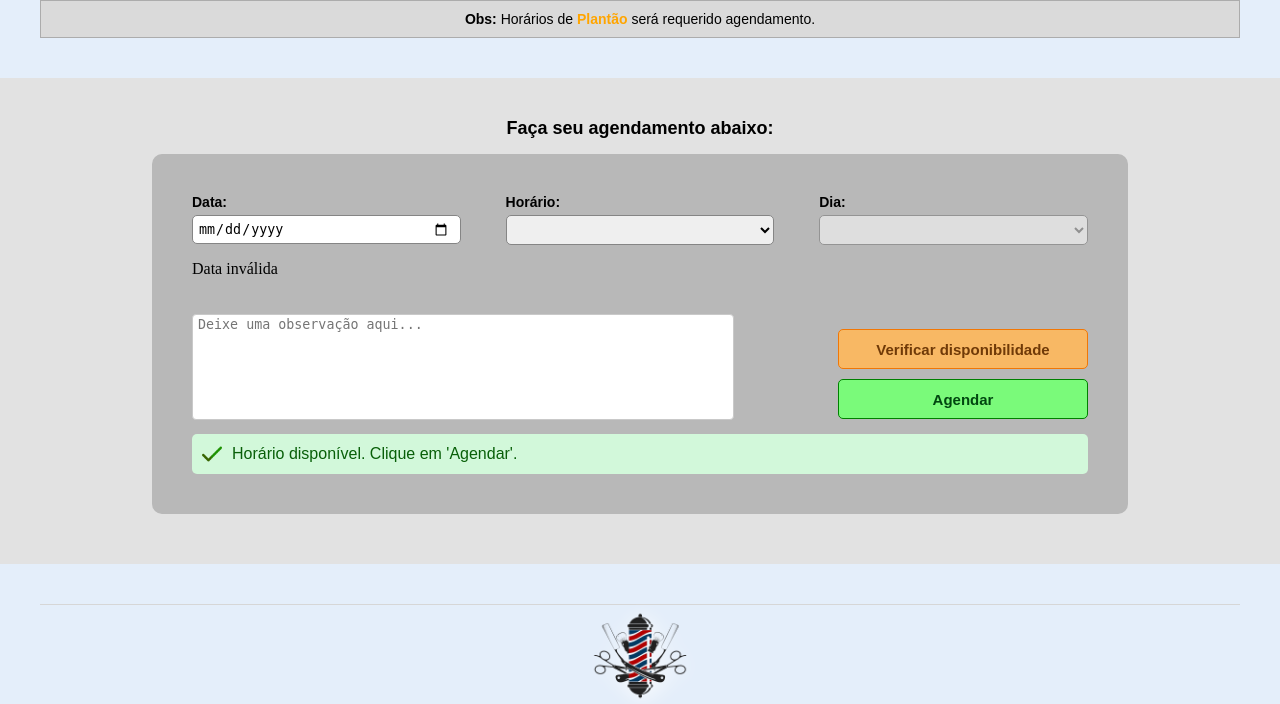
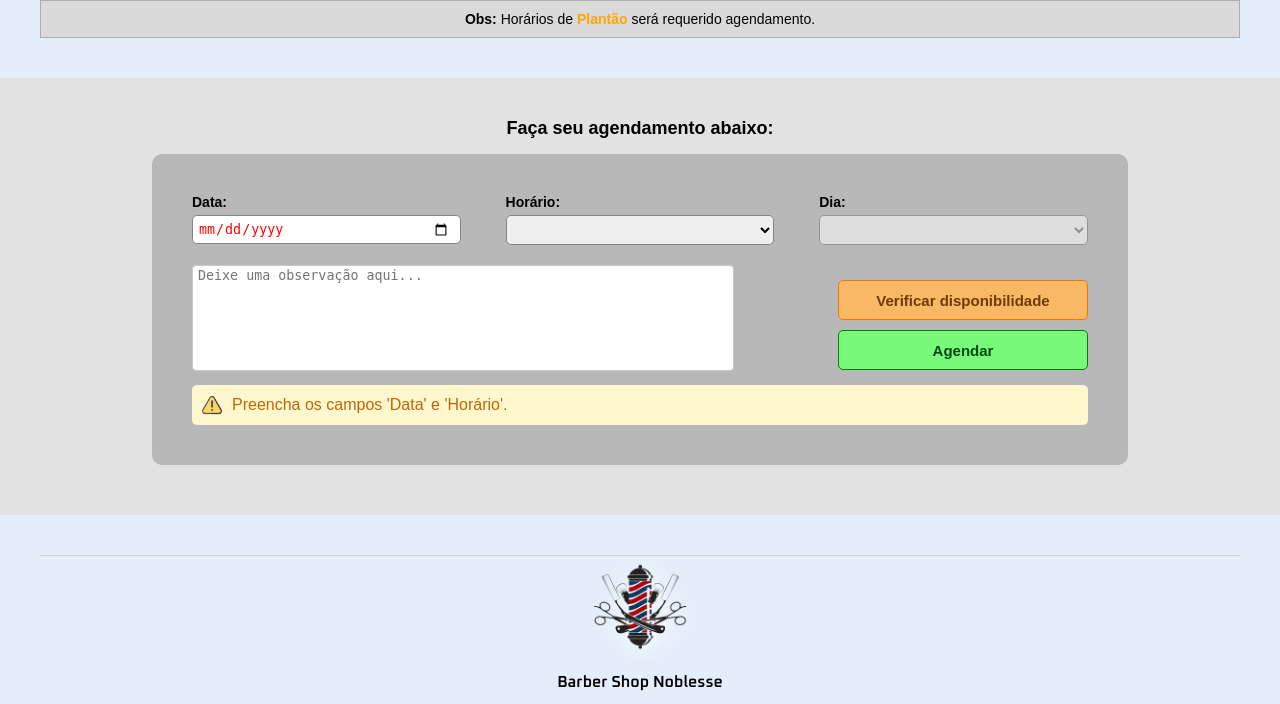
Before and after one commit to SmarcoS-ux/barbearia-noblesse, a PHP site: the page made by index.php in a window 1280 px wide. Shown: the part 1553-2257 px from the top of the page. Run offline with PHP 8.4, Linux system fonts and the light colour scheme; data that the repository does not hold is empty; some libraries are stand-ins or nearby versions.

Commit message:
update home

```diff
--- a/App/Controllers/HomeController/homeController.php
+++ b/App/Controllers/HomeController/homeController.php
@@ -20,36 +20,46 @@
 
             //print_r(self::$dadosDigitados);
 
-            if(self::$firstLoad){
+            if(self::$firstLoad === true){
+                echo $page;
+            }
+
+            if(self::$firstLoad === false){
                 echo $page;
 
-            } else {
-                echo $page;
                 echo "<script>
-                        document.addEventListener('DOMContentLoaded', () => {
-                            var section = 'reserva-horarios';
-                            if(section){
-                                document.getElementById(section).scrollIntoView();
-                            }
-                        })
+                        var element = document.getElementById('reserva-horarios');
+                        if(element){
+                            document.addEventListener('DOMContentLoaded', () => {
+                                element.scrollIntoView({ behavior: 'smooth' });
+                            });
+                        }
                       </script>";
             }
-
         }
 
         public function submitFormVerifyAg(){
+            self::$firstLoad = false;
+
             $dadosAgendamento = $_POST;
-
-            //print_r($dadosAgendamento);
 
             self::$dadosDigitados = $dadosAgendamento;
 
-            HomeModel::setData($dadosAgendamento['data']);
-            HomeModel::sethorario(substr($dadosAgendamento['select-horarios'], 0, 5));
+            $timestamp = strtotime($dadosAgendamento['data']);
+            $date = getDate($timestamp);
+            $dayWeek = $date['wday'];
+
+
+            if(!empty($dadosAgendamento['data']) && !empty($dadosAgendamento['select-horarios']) && $dayWeek != 0){
+                HomeModel::setData($dadosAgendamento['data']);
+                HomeModel::sethorario(substr($dadosAgendamento['select-horarios'], 0, 5));
+            }
 
             self::$isAvailableTime = HomeModel::verificarDisponibilidade();
+            if($dayWeek == 0){
+                self::$isAvailableTime = "";
+            }
 
-            self::$firstLoad = false;
 
             $this->index();
         }
--- a/App/Views/HomePage/home.html
+++ b/App/Views/HomePage/home.html
@@ -134,19 +134,19 @@
                         <div class="dia">
                             <label for="">Data:</label>
                             <input id="inp-data"
+                                   class="{{message}}"
                                    type="date"
                                    name="data"
                                    value="{{data}}"
                                    onchange="verifyAg()"
                             />
-                            <p id="msg-date-invalid" class="date-valid">Data inválida</p>
                         </div>
                         <div class="horario">
                             <label for="select-horarios">
                                 Horário:
                             </label>
-                            <select name="select-horarios"
-                                    id="select-horarios">
+                            <select id="select-horarios"
+                                    name="select-horarios">
                                 <option value="{{horarios}}">{{horarios}}</option>
                                 <option value="08:00h">08:00h</option>
                                 <option value="08:30h">08:30h</option>
@@ -236,8 +236,19 @@
                         <img id="icon-verify"
                              src="public/img/indisponivel.png"
                              alt="Verificado"/>
-                    <p id="message-disponibilidade-fail">
+                        <p id="message-disponibilidade-indisponivel">
                             Horário indisponível nessa data! Tente outro horário.
+                        </p>
+                    </div>
+                {% endif %}
+                {% if message == 'vazio' %}
+                    <div id="container-message-agendar"
+                         class="div-message-disponibilidade-vazio">
+                        <img id="icon-verify"
+                             src="public/img/warning.png"
+                             alt="Verificado"/>
+                        <p id="message-disponibilidade-vazio">
+                            Preencha os campos 'Data' e 'Horário'.
                         </p>
                     </div>
                 {% endif %}
--- a/public/css/HomePageStyle/home.css
+++ b/public/css/HomePageStyle/home.css
@@ -305,6 +305,9 @@ body {
                             padding-left: 5px;
                             padding-right: 10px;
                         }
+                        & .vazio {
+                            color: red;
+                        }
                     }
                 }
 
@@ -440,9 +443,32 @@ body {
                     padding-left: 10px;
                     border-radius: 5px;
 
-                    & #message-disponibilidade-fail {
+                    & #message-disponibilidade-indisponivel {
                         /*background-color: rgb(252, 129, 129);*/
                         color: rgb(139, 26, 18);
+                        margin-left: 10px;
+                    }
+
+                    & #icon-verify {
+                        width: 20px;
+                    }
+                }
+                & .div-message-disponibilidade-vazio {
+                    font-family: Arial, Helvetica, sans-serif;
+                    width: calc(100% - 10px);
+                    height: 40px;
+                    display: flex;
+                    flex-direction: row;
+                    align-items: center;
+                    background-color: rgb(255, 247, 205);
+                    /*border: 1px solid rgb(170, 90, 90);*/
+                    margin-top: 10px;
+                    padding-left: 10px;
+                    border-radius: 5px;
+
+                    & #message-disponibilidade-vazio {
+                        /*background-color: rgb(252, 129, 129);*/
+                        color: rgb(190, 104, 6);
                         margin-left: 10px;
                     }
 
--- a/public/js/scripts.js
+++ b/public/js/scripts.js
@@ -389,4 +389,12 @@ function verifyAg(){
 
 function enabledInputDiaSemana(){
     document.getElementById("dia-semana").removeAttribute("disabled");
+
+    let inpData = document.getElementById('inp-data');
+    let inpHorario = document.getElementById('select-horarios');
+
+    var date = new Date(inpData.value);
+    if(date.getDay() == 6){
+        alert("Ops...  Estamos descansando aos Domingos.");
+    }
 }
```
Also changed, not shown: other parts of public/css/HomePageStyle/home.css (+49 -2 lines), App/Models/HomeModel/homeModel.php (+19 -9 lines). Lines whose indentation alone changed are shown as unchanged.
